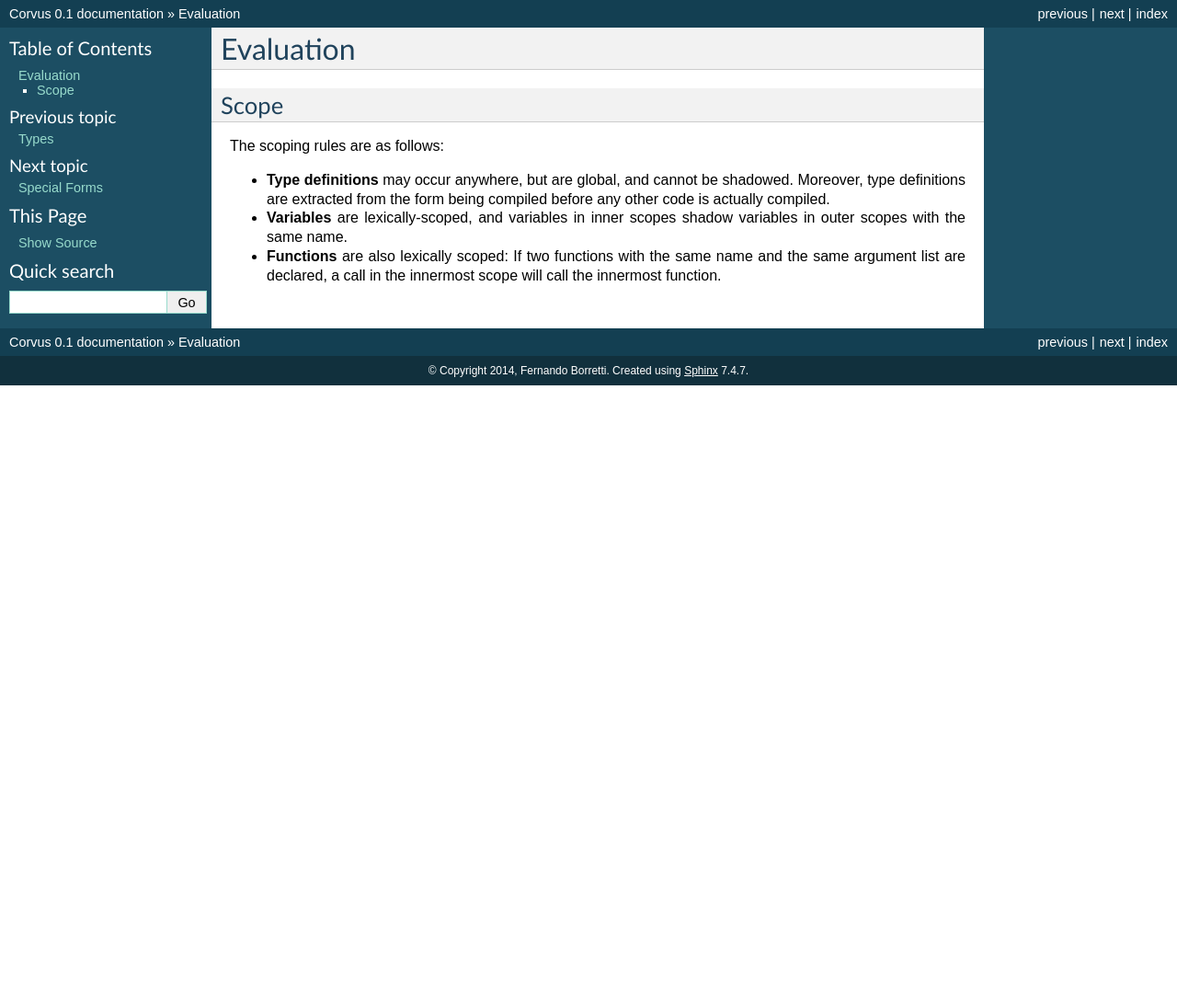
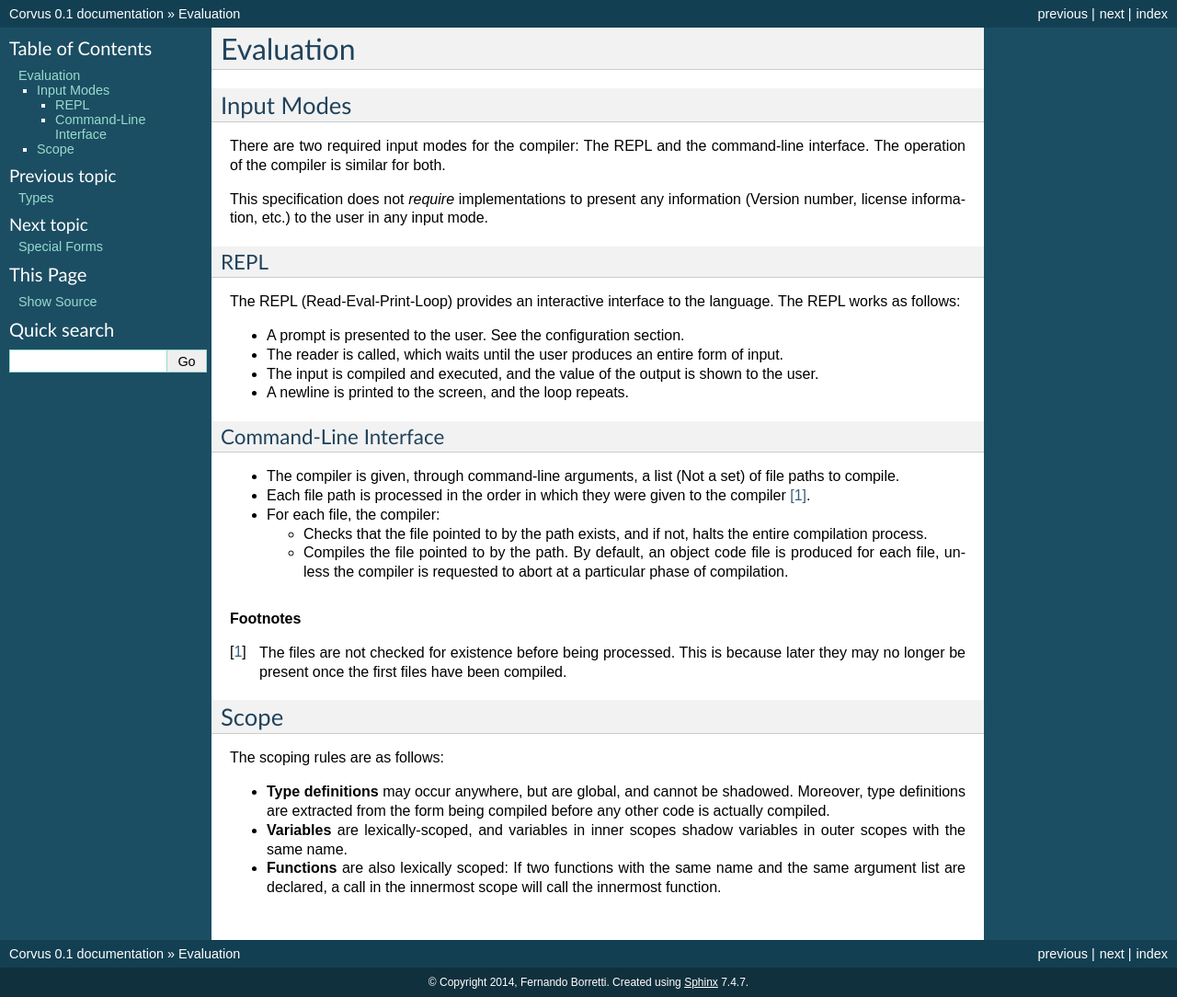
Before and after one commit to eudoxia0/corvus, a Sphinx documentation site: the page built from docs/evaluation.rst, in a window 1280 px wide. Shown: the whole page at 92% size. Built offline with Sphinx 7.4.7, drawn with Linux system fonts in a browser that asks for light colours; formulas are drawn with MathJax 3; before the commit the page ends 900 px from its top, so only the background shows below that.

Commit message:
Add documentation on input modes

```diff
--- a/docs/evaluation.rst
+++ b/docs/evaluation.rst
@@ -1,6 +1,50 @@
 **********
 Evaluation
 **********
+
+Input Modes
+===========
+
+There are two required input modes for the compiler: The REPL and the
+command-line interface. The operation of the compiler is similar for both.
+
+This specification does not *require* implementations to present any information
+(Version number, license information, etc.) to the user in any input mode.
+
+REPL
+----
+
+The REPL (Read-Eval-Print-Loop) provides an interactive interface to the
+language. The REPL works as follows:
+
+* A prompt is presented to the user. See the configuration section.
+* The reader is called, which waits until the user produces an entire form of
+  input.
+* The input is compiled and executed, and the value of the output is shown to
+  the user.
+* A newline is printed to the screen, and the loop repeats.
+
+Command-Line Interface
+----------------------
+
+* The compiler is given, through command-line arguments, a list (Not a set) of
+  file paths to compile.
+* Each file path is processed in the order in which they were given to the
+  compiler [#f1]_.
+* For each file, the compiler:
+
+  * Checks that the file pointed to by the path exists, and if not, halts the
+    entire compilation process.
+  * Compiles the file pointed to by the path. By default, an object code file is
+    produced for each file, unless the compiler is requested to abort at a
+    particular phase of compilation.
+
+.. rubric:: Footnotes
+
+.. [#f1] The files are not checked for existence before being processed. This is
+         because later they may no longer be present once the first files have
+         been compiled.
+
 
 Scope
 =====
```
